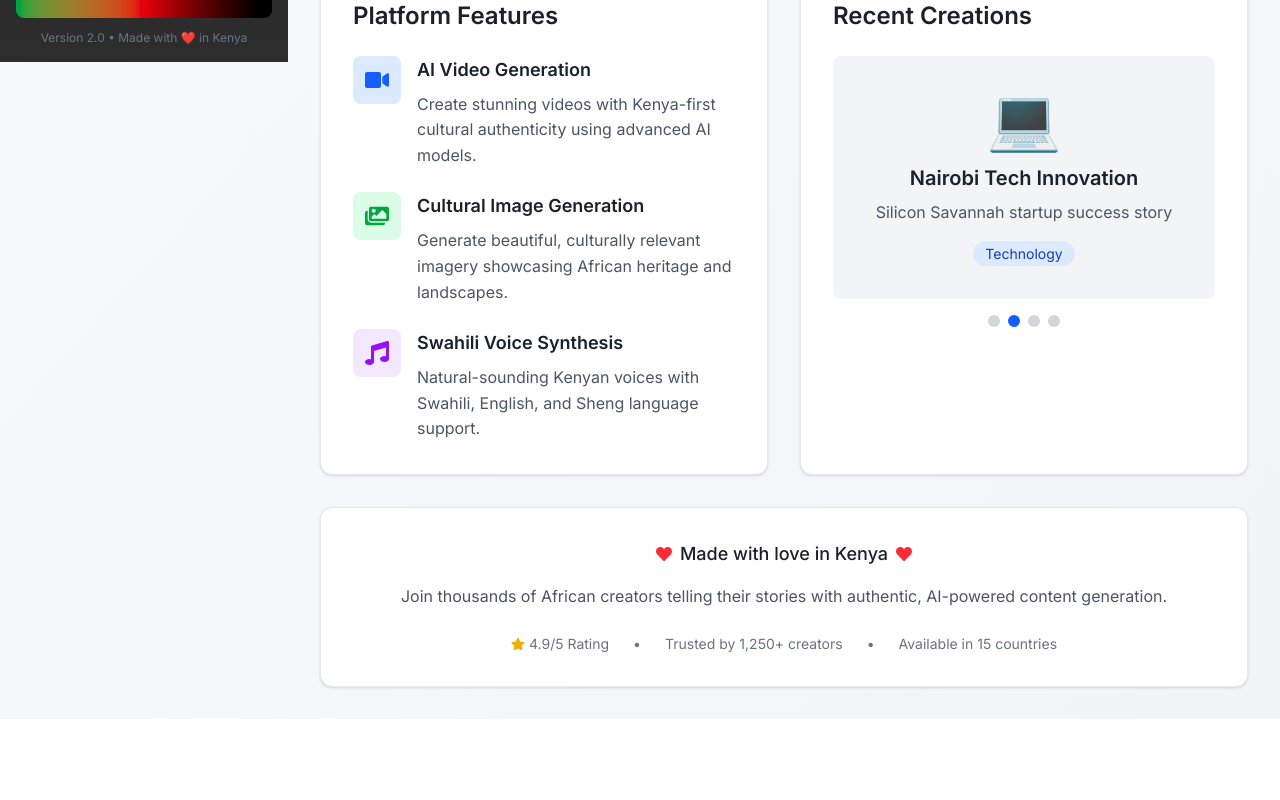
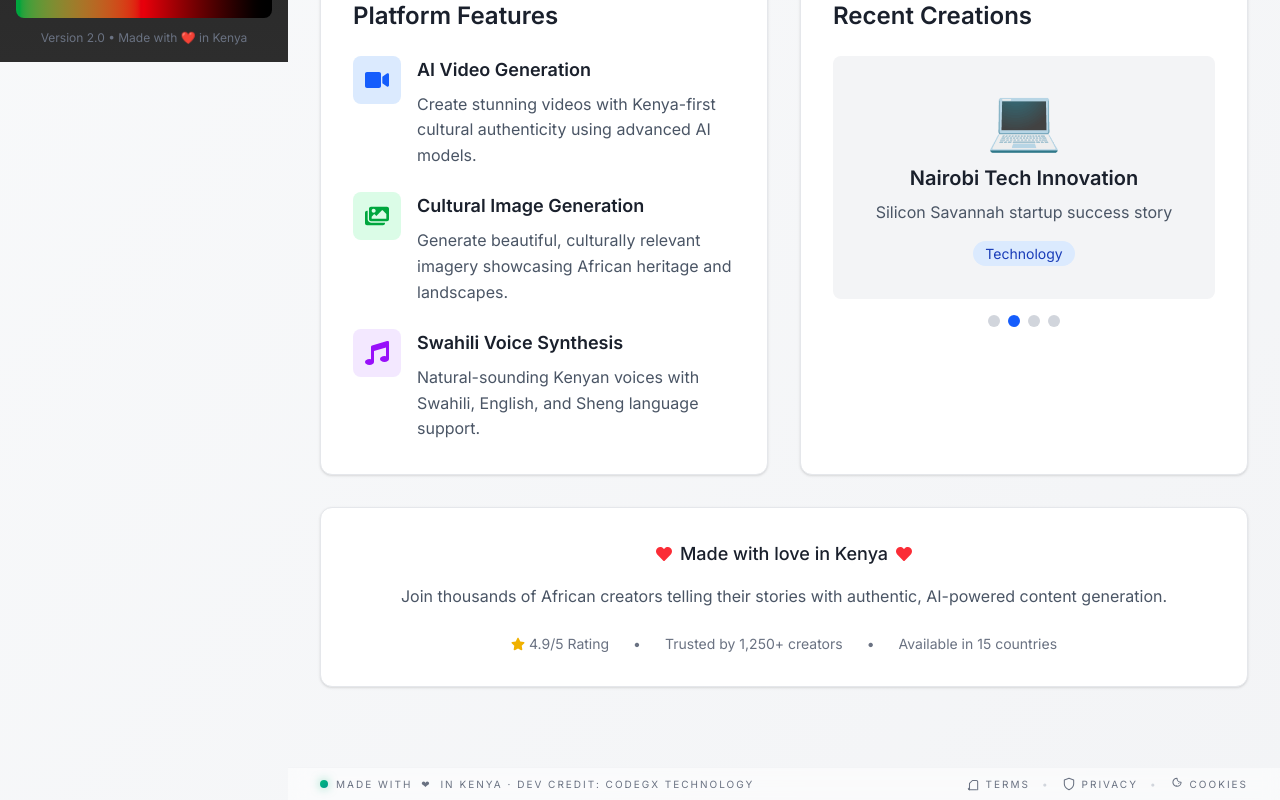
Before and after one commit to Codegx-Technology/elite-cursor-snippets, a Next.js app in the folder frontend/: page / in a window 1280 px wide. Shown: the part 738-1538 px from the top of the page. Before the commit the page ends 1457 px from the top, so only its background shows below. Built offline with nearby package versions, Linux system fonts and the light colour scheme.

Commit message:
feat(frontend): modern footer with tiny developer credit, policy modals, and scroll-to-top button

```diff
--- /dev/null
+++ b/frontend/src/components/Footer.tsx
@@ -0,0 +1,70 @@
+"use client";
+
+import React, { useState } from "react";
+import PolicyModal from "./PolicyModal";
+
+export default function Footer() {
+  const [open, setOpen] = useState<null | "terms" | "privacy" | "cookies">(null);
+
+  return (
+    <>
+      <footer className="w-full border-t border-gray-100 bg-white/70 backdrop-blur supports-[backdrop-filter]:bg-white/50">
+        <div className="mx-auto max-w-7xl px-3 sm:px-6 lg:px-8 py-2">
+          <div className="flex items-center justify-between gap-3 text-[10px] tracking-[0.2em] text-gray-500">
+            {/* Left unique accent + credit */}
+            <div className="flex items-center gap-2">
+              {/* Unique tiny accent */}
+              <span className="inline-block h-2 w-2 rounded-sm bg-gradient-to-br from-emerald-500 to-teal-600 shadow-[0_0_10px_rgba(16,185,129,0.5)]" />
+              <span className="uppercase whitespace-nowrap select-none">
+                MADE WITH <span className="mx-1">❤</span> IN KENYA · DEV CREDIT: CODEGX TECHNOLOGY
+              </span>
+            </div>
+
+            {/* Right links with sleek icons */}
+            <nav className="flex items-center gap-3">
+              <button
+                onClick={() => setOpen("terms")}
+                className="inline-flex items-center gap-1.5 hover:text-gray-800 transition"
+                aria-label="Open Terms of Service"
+              >
+                <svg xmlns="http://www.w3.org/2000/svg" viewBox="0 0 24 24" className="h-3.5 w-3.5" fill="none" stroke="currentColor" strokeWidth="1.8" strokeLinecap="round" strokeLinejoin="round">
+                  <path d="M4 19.5A2.5 2.5 0 0 0 6.5 22H18" />
+                  <path d="M20 22V8a2 2 0 0 0-2-2h-7l-5 5v11" />
+                </svg>
+                <span className="uppercase">Terms</span>
+              </button>
+              <span className="text-gray-300">•</span>
+              <button
+                onClick={() => setOpen("privacy")}
+                className="inline-flex items-center gap-1.5 hover:text-gray-800 transition"
+                aria-label="Open Privacy Policy"
+              >
+                <svg xmlns="http://www.w3.org/2000/svg" viewBox="0 0 24 24" className="h-3.5 w-3.5" fill="none" stroke="currentColor" strokeWidth="1.8" strokeLinecap="round" strokeLinejoin="round">
+                  <path d="M12 22s8-4 8-10V5l-8-3-8 3v7c0 6 8 10 8 10Z" />
+                </svg>
+                <span className="uppercase">Privacy</span>
+              </button>
+              <span className="text-gray-300">•</span>
+              <button
+                onClick={() => setOpen("cookies")}
+                className="inline-flex items-center gap-1.5 hover:text-gray-800 transition"
+                aria-label="Open Cookies Policy"
+              >
+                <svg xmlns="http://www.w3.org/2000/svg" viewBox="0 0 24 24" className="h-3.5 w-3.5" fill="none" stroke="currentColor" strokeWidth="1.8" strokeLinecap="round" strokeLinejoin="round">
+                  <path d="M15 11v.01" />
+                  <path d="M11 15v.01" />
+                  <path d="M12 2a7 7 0 0 0 7 7 7 7 0 1 1-7-7Z" />
+                </svg>
+                <span className="uppercase">Cookies</span>
+              </button>
+            </nav>
+          </div>
+        </div>
+      </footer>
+
+      <PolicyModal open={open === "terms"} onClose={() => setOpen(null)} type="terms" />
+      <PolicyModal open={open === "privacy"} onClose={() => setOpen(null)} type="privacy" />
+      <PolicyModal open={open === "cookies"} onClose={() => setOpen(null)} type="cookies" />
+    </>
+  );
+}
--- a/frontend/src/components/Layout.tsx
+++ b/frontend/src/components/Layout.tsx
@@ -1,6 +1,8 @@
 'use client';
 
 import { useState, useEffect } from 'react';
+import Footer from './Footer';
+import ScrollToTop from './ScrollToTop';
 import Header from './Header';
 import Sidebar from './Sidebar';
 import ErrorBoundary from './ErrorBoundary';
@@ -55,7 +57,7 @@ export default function Layout({ children }: { children: React.ReactNode }) {
         <Header isSidebarOpen={isSidebarOpen} setSidebarOpen={setSidebarOpen} />
 
         {/* Main Content with improved mobile spacing and error boundary */}
-        <main className={`min-h-screen pt-4 pb-8 transition-all duration-300 ${
+        <main className={`min-h-screen pt-4 pb-20 transition-all duration-300 ${
           isMobile
             ? 'px-3 sm:px-4'
             : 'px-4 sm:px-6 lg:px-8'
@@ -70,6 +72,9 @@ export default function Layout({ children }: { children: React.ReactNode }) {
             </ErrorBoundary>
           </div>
         </main>
+
+        {/* Footer */}
+        <Footer />
       </div>
 
       {/* Mobile Overlay with improved touch handling */}
@@ -80,6 +85,9 @@ export default function Layout({ children }: { children: React.ReactNode }) {
           onTouchStart={() => setSidebarOpen(false)}
         />
       )}
+
+      {/* Tiny modern scroll-to-top arrow */}
+      <ScrollToTop />
     </div>
   );
 }
--- /dev/null
+++ b/frontend/src/components/PolicyModal.tsx
@@ -0,0 +1,88 @@
+"use client";
+
+import React from "react";
+
+type PolicyType = "terms" | "privacy" | "cookies";
+
+export default function PolicyModal({
+  open,
+  onClose,
+  type,
+}: {
+  open: boolean;
+  onClose: () => void;
+  type: PolicyType;
+}) {
+  if (!open) return null;
+
+  const titles: Record<PolicyType, string> = {
+    terms: "Terms of Service",
+    privacy: "Privacy Policy",
+    cookies: "Cookies Policy",
+  };
+
+  return (
+    <div
+      className="fixed inset-0 z-[100] flex items-end sm:items-center justify-center"
+      aria-modal="true"
+      role="dialog"
+    >
+      {/* Backdrop */}
+      <div
+        className="absolute inset-0 bg-black/50 backdrop-blur-sm"
+        onClick={onClose}
+      />
+
+      {/* Sheet / Modal */}
+      <div className="relative w-full sm:max-w-2xl sm:rounded-2xl bg-white shadow-2xl border border-gray-100 overflow-hidden animate-in fade-in zoom-in duration-150">
+        <div className="flex items-center justify-between px-4 sm:px-6 py-3 border-b border-gray-100">
+          <h3 className="text-sm font-semibold tracking-wide text-gray-700">
+            {titles[type]}
+          </h3>
+          <button
+            aria-label="Close"
+            onClick={onClose}
+            className="inline-flex h-8 w-8 items-center justify-center rounded-full hover:bg-gray-100"
+          >
+            <svg
+              xmlns="http://www.w3.org/2000/svg"
+              viewBox="0 0 24 24"
+              className="h-4 w-4 text-gray-500"
+              fill="none"
+              stroke="currentColor"
+              strokeWidth="2"
+              strokeLinecap="round"
+              strokeLinejoin="round"
+            >
+              <path d="M18 6L6 18" />
+              <path d="M6 6l12 12" />
+            </svg>
+          </button>
+        </div>
+        <div className="px-4 sm:px-6 py-4 max-h-[70vh] overflow-y-auto text-sm leading-6 text-gray-600">
+          {/* Placeholder copy - can be replaced with real policies */}
+          <p className="mb-3">
+            This {titles[type].toLowerCase()} outlines how Shujaa Studio provides
+            services to users in a modern, privacy-respecting, Kenya-first way.
+          </p>
+          <p className="mb-3">
+            We value transparency and security. Please review this document to
+            understand your rights and responsibilities when using our platform.
+          </p>
+          <p className="mb-3">
+            If you have questions, contact us via the in-app support or our
+            official channels.
+          </p>
+        </div>
+        <div className="px-4 sm:px-6 py-3 border-t border-gray-100 flex items-center justify-end gap-2">
+          <button
+            onClick={onClose}
+            className="px-3 py-1.5 text-xs font-medium rounded-md bg-gray-900 text-white hover:bg-black transition"
+          >
+            Close
+          </button>
+        </div>
+      </div>
+    </div>
+  );
+}
--- /dev/null
+++ b/frontend/src/components/ScrollToTop.tsx
@@ -0,0 +1,43 @@
+"use client";
+
+import React, { useEffect, useState } from "react";
+
+export default function ScrollToTop() {
+  const [visible, setVisible] = useState(false);
+
+  useEffect(() => {
+    const onScroll = () => {
+      setVisible(window.scrollY > 240);
+    };
+    onScroll();
+    window.addEventListener("scroll", onScroll, { passive: true });
+    return () => window.removeEventListener("scroll", onScroll);
+  }, []);
+
+  const scrollUp = () => {
+    window.scrollTo({ top: 0, behavior: "smooth" });
+  };
+
+  return (
+    <button
+      aria-label="Scroll to top"
+      onClick={scrollUp}
+      className={`fixed bottom-4 right-4 z-[90] inline-flex items-center justify-center rounded-full h-8 w-8 shadow-lg transition-all duration-200 border border-emerald-200 bg-white/90 hover:bg-white hover:shadow-xl ${
+        visible ? "opacity-100 translate-y-0" : "opacity-0 translate-y-3 pointer-events-none"
+      }`}
+    >
+      <svg
+        xmlns="http://www.w3.org/2000/svg"
+        viewBox="0 0 24 24"
+        className="h-4 w-4 text-emerald-600"
+        fill="none"
+        stroke="currentColor"
+        strokeWidth="2"
+        strokeLinecap="round"
+        strokeLinejoin="round"
+      >
+        <path d="M5 15l7-7 7 7" />
+      </svg>
+    </button>
+  );
+}
```
